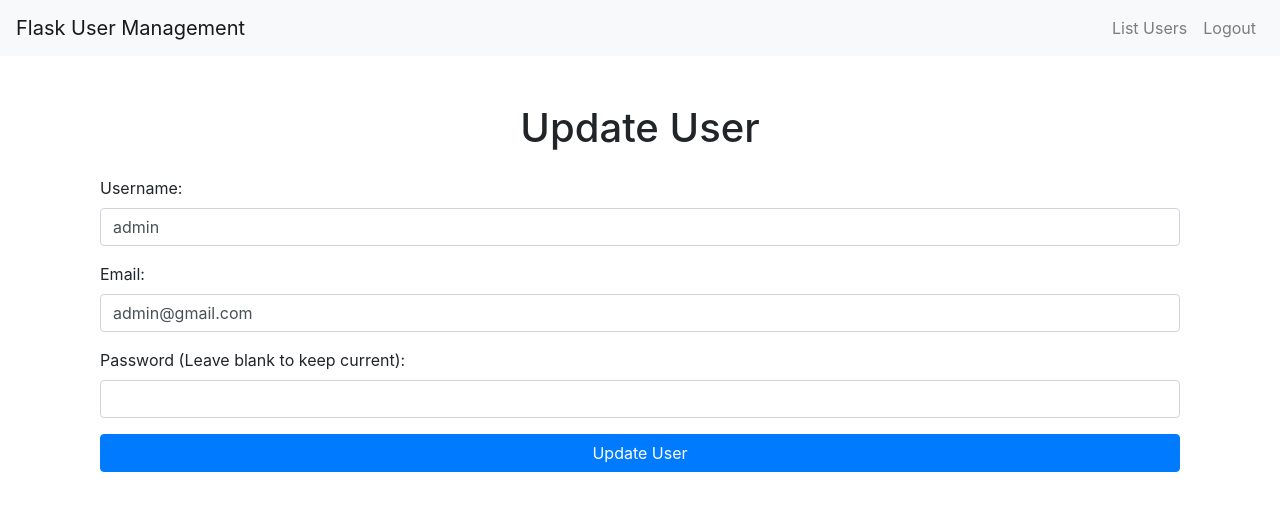
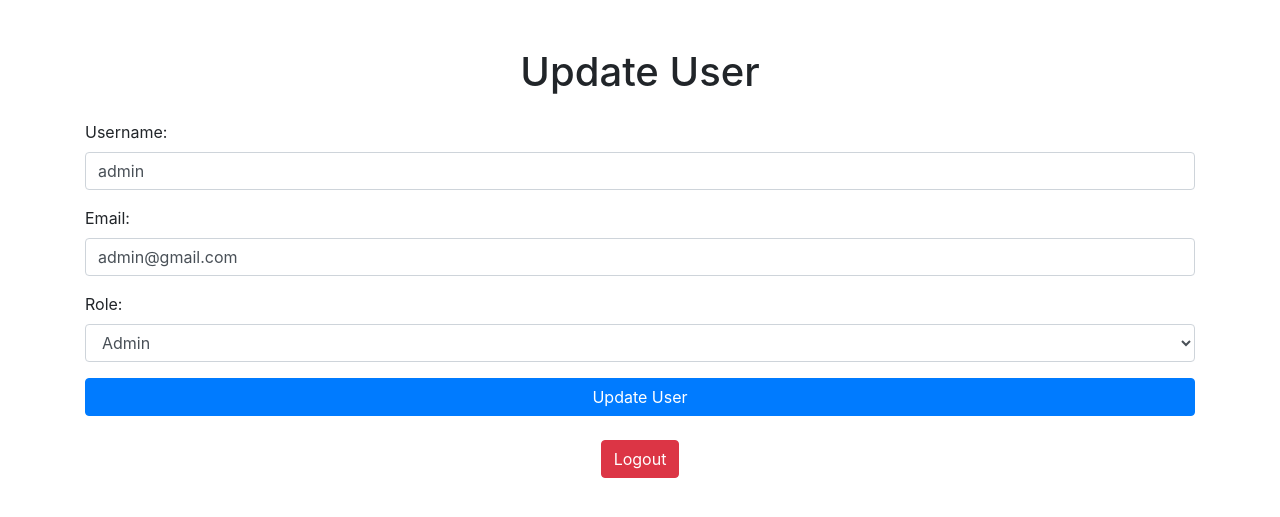
Before and after one commit to simbouch/managing_users_flask_app, a Flask app: page /update_user/1 in a window 1280 px wide. Shown: the top 517 px of the page. Run offline with Flask 2, Linux system fonts and the light colour scheme; a user stored in the database is signed in; some libraries are stand-ins or nearby versions.

Commit message:
third commit

```diff
--- a/app/routes.py
+++ b/app/routes.py
@@ -3,7 +3,7 @@ from flask_login import login_user, logout_user, login_required, current_user
 from app import app, db, bcrypt
 from app.models import User
 
-# Route to add a new user (admin only)
+# Route to add a new user (with role assignment)
 @app.route('/add_user', methods=['GET', 'POST'])
 @login_required
 def add_user():
@@ -15,18 +15,15 @@ def add_user():
         username = request.form['username']
         email = request.form['email']
         password = request.form['password']
+        role = request.form['role']  # Capture role from the form
 
-        # Check if the email already exists in the database
         existing_user = User.query.filter_by(email=email).first()
         if existing_user:
             flash('Email already registered. Please use a different email.', 'danger')
             return redirect(url_for('add_user'))
 
-        # Hash the password before storing it
         hashed_password = bcrypt.generate_password_hash(password).decode('utf-8')
-
-        # Create a new user and add to the database
-        new_user = User(username=username, email=email, password=hashed_password, role='user')
+        new_user = User(username=username, email=email, password=hashed_password, role=role)
         db.session.add(new_user)
         db.session.commit()
 
@@ -35,35 +32,36 @@ def add_user():
 
     return render_template('add_user.html')
 
-# Route to update a user
+# Route to list all users
+@app.route('/list_users')
+@login_required
+def list_users():
+    users = User.query.all()
+    return render_template('list_users.html', users=users)
+
+# Route to update a user (with role assignment)
 @app.route('/update_user/<int:id>', methods=['GET', 'POST'])
 @login_required
 def update_user(id):
+    if current_user.role != 'admin' and current_user.id != id:
+        flash('Access denied. Admins only.', 'danger')
+        return redirect(url_for('list_users'))
+
     user = User.query.get_or_404(id)
-
-    # Only admins or the user themselves can update the account
-    if current_user.role != 'admin' and current_user.id != user.id:
-        flash('Access denied. You can only update your own account.', 'danger')
-        return redirect(url_for('list_users'))
 
     if request.method == 'POST':
         user.username = request.form['username']
         user.email = request.form['email']
-        if request.form['password']:
-            user.password = bcrypt.generate_password_hash(request.form['password']).decode('utf-8')
+
+        # Only admins can update the role
+        if current_user.role == 'admin':
+            user.role = request.form['role']
 
         db.session.commit()
         flash('User updated successfully!', 'success')
         return redirect(url_for('list_users'))
 
     return render_template('update_user.html', user=user)
-
-# Route to list all users
-@app.route('/list_users')
-@login_required
-def list_users():
-    users = User.query.all()
-    return render_template('list_users.html', users=users)
 
 # Route to delete a user (admin only)
 @app.route('/delete_user/<int:id>', methods=['POST'])
@@ -76,7 +74,8 @@ def delete_user(id):
     user = User.query.get_or_404(id)
     db.session.delete(user)
     db.session.commit()
-    flash(f'User {user.username} deleted successfully.', 'success')
+
+    flash('User deleted successfully!', 'success')
     return redirect(url_for('list_users'))
 
 # Login route
@@ -92,21 +91,15 @@ def login():
         email = request.form['email']
         password = request.form['password']
 
-        # Find user by email
         user = User.query.filter_by(email=email).first()
 
-        # Check if the user exists
-        if not user:
-            flash('User does not exist. Please check the email.', 'danger')
+        if not user or not bcrypt.check_password_hash(user.password, password):
+            flash('Login failed. Check your email and password.', 'danger')
             return render_template('login.html')
 
-        # Check if password matches
-        if user and bcrypt.check_password_hash(user.password, password):
-            login_user(user)
-            flash('Logged in successfully!', 'success')
-            return redirect(url_for('list_users'))
-        else:
-            flash('Login failed. Check your email and password.', 'danger')
+        login_user(user)
+        flash('Logged in successfully!', 'success')
+        return redirect(url_for('list_users'))
 
     return render_template('login.html')
 
@@ -118,7 +111,7 @@ def logout():
     flash('You have been logged out.', 'info')
     return redirect(url_for('login'))
 
-# Route to add the first user (admin)
+# Add the first user (admin only)
 @app.route('/add_first_user', methods=['GET', 'POST'])
 def add_first_user():
     if request.method == 'POST':
@@ -126,7 +119,6 @@ def add_first_user():
         email = request.form['email']
         password = request.form['password']
 
-        # Hash the password before storing it
         hashed_password = bcrypt.generate_password_hash(password).decode('utf-8')
 
         # Create the first user as admin
@@ -139,7 +131,7 @@ def add_first_user():
 
     return render_template('add_first_user.html')
 
-# Define a route for the homepage that redirects to the list of users
+# Define a route for the homepage
 @app.route('/')
 @login_required
 def home():
--- a/app/templates/update_user.html
+++ b/app/templates/update_user.html
@@ -1,12 +1,27 @@
-{% extends 'base.html' %}
-
-{% block title %}Update User{% endblock %}
-
-{% block content %}
-<div class="container">
+<!DOCTYPE html>
+<html lang="en">
+<head>
+    <meta charset="UTF-8">
+    <meta name="viewport" content="width=device-width, initial-scale=1.0">
+    <title>Update User</title>
+    <link href="https://stackpath.bootstrapcdn.com/bootstrap/4.5.2/css/bootstrap.min.css" rel="stylesheet">
+</head>
+<body>
+    <div class="container mt-5">
         <h1 class="text-center">Update User</h1>
 
-    <form action="{{ url_for('update_user', id=user.id) }}" method="POST" class="mt-4">
+        <!-- Flash messages for errors -->
+        {% with messages = get_flashed_messages(with_categories=true) %}
+          {% if messages %}
+            <div class="alert alert-dismissible fade show" role="alert">
+              {% for category, message in messages %}
+                <div class="alert alert-{{ category }}">{{ message }}</div>
+              {% endfor %}
+            </div>
+          {% endif %}
+        {% endwith %}
+
+        <form action="/update_user/{{ user.id }}" method="POST" class="mt-4">
             <div class="form-group">
                 <label for="username">Username:</label>
                 <input type="text" class="form-control" id="username" name="username" value="{{ user.username }}" required>
@@ -16,10 +31,24 @@
                 <input type="email" class="form-control" id="email" name="email" value="{{ user.email }}" required>
             </div>
             <div class="form-group">
-            <label for="password">Password (Leave blank to keep current):</label>
-            <input type="password" class="form-control" id="password" name="password">
+                <label for="role">Role:</label>
+                <select class="form-control" id="role" name="role">
+                    <option value="user" {% if user.role == 'user' %}selected{% endif %}>User</option>
+                    <option value="admin" {% if user.role == 'admin' %}selected{% endif %}>Admin</option>
+                </select>
             </div>
             <button type="submit" class="btn btn-primary btn-block">Update User</button>
         </form>
+
+        <br>
+
+        <!-- Logout Button -->
+        <div class="text-center">
+            <a href="/logout" class="btn btn-danger">Logout</a>
         </div>
-{% endblock %}
+    </div>
+
+    <script src="https://code.jquery.com/jquery-3.5.1.slim.min.js"></script>
+    <script src="https://cdn.jsdelivr.net/npm/bootstrap@4.5.2/dist/js/bootstrap.bundle.min.js"></script>
+</body>
+</html>
```
Also changed, not shown: app/templates/add_user.html (+41 -8 lines), app.db. Lines whose indentation alone changed are shown as unchanged.
